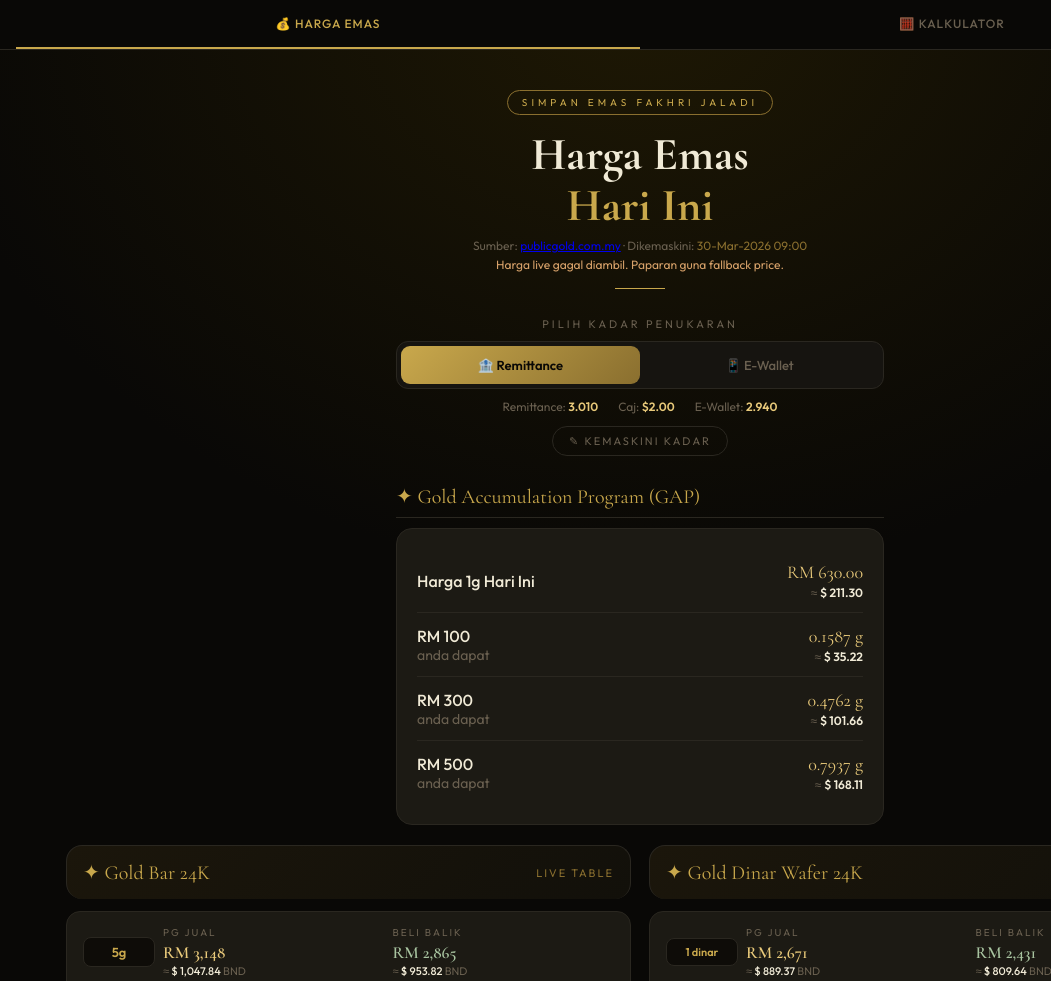
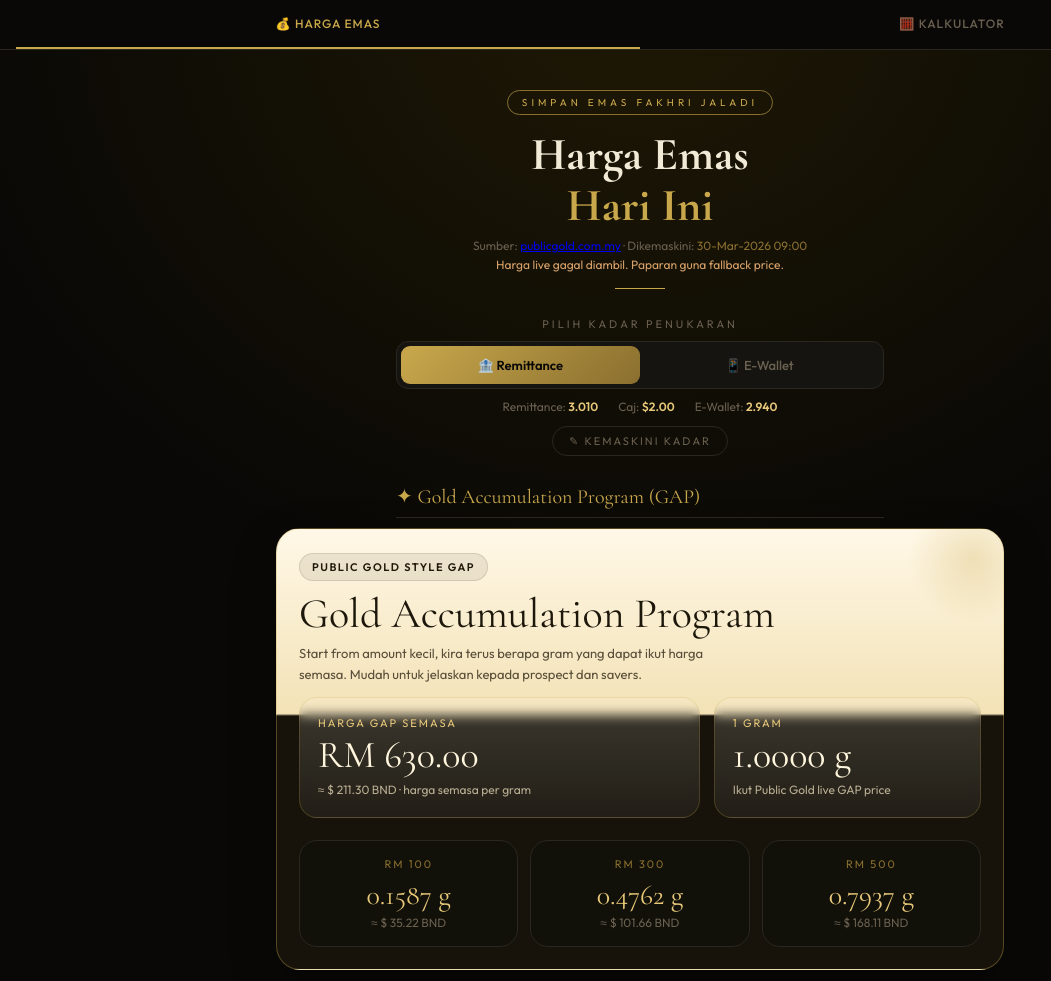
Before and after one commit to FakhriJaladi/simpanemasfj, a website: page index.html in a window 1280 px wide. Shown: the top 981 px of the page, without its empty margins (0-1051 px from the left). Drawn offline with nearby package versions, Linux system fonts and the light colour scheme; no server answers.

Commit message:
Add files via upload

```diff
--- a/index.html
+++ b/index.html
@@ -317,7 +317,136 @@
     }
 
 
-    .gap-card { max-width: 520px; margin: 0 auto 20px; padding: 0 16px; }
+    .gap-card { max-width: 760px; margin: 0 auto 24px; padding: 0 16px; }
+
+    .gap-showcase {
+      background: linear-gradient(180deg, #fff8e7 0%, #f3e2b6 42%, #17130b 42.5%, #17130b 100%);
+      border: 1px solid rgba(201,168,76,0.35);
+      border-radius: 24px;
+      overflow: hidden;
+      box-shadow: 0 18px 45px rgba(0,0,0,0.28);
+    }
+
+    .gap-top {
+      padding: 24px 22px 18px;
+      color: #201809;
+      position: relative;
+    }
+
+    .gap-top::after {
+      content: '';
+      position: absolute;
+      right: -40px;
+      top: -40px;
+      width: 140px;
+      height: 140px;
+      border-radius: 999px;
+      background: radial-gradient(circle, rgba(201,168,76,0.28), transparent 65%);
+    }
+
+    .gap-mini {
+      display: inline-flex;
+      align-items: center;
+      gap: 8px;
+      background: rgba(32,24,9,0.08);
+      border: 1px solid rgba(32,24,9,0.12);
+      border-radius: 999px;
+      padding: 6px 12px;
+      font-size: 11px;
+      letter-spacing: 1.5px;
+      text-transform: uppercase;
+      margin-bottom: 12px;
+      font-weight: 600;
+    }
+
+    .gap-title-hero {
+      font-family: 'Cormorant Garamond', serif;
+      font-size: clamp(28px, 5vw, 42px);
+      line-height: 1;
+      margin-bottom: 8px;
+      color: #1d170b;
+    }
+
+    .gap-sub {
+      font-size: 13px;
+      color: rgba(32,24,9,0.74);
+      max-width: 420px;
+      line-height: 1.6;
+    }
+
+    .gap-stat-grid {
+      display: grid;
+      grid-template-columns: 1.2fr 0.8fr;
+      gap: 14px;
+      padding: 0 22px 22px;
+      margin-top: -6px;
+    }
+
+    .gap-stat-card {
+      background: linear-gradient(180deg, rgba(255,250,237,0.16), rgba(255,250,237,0.05));
+      border: 1px solid rgba(201,168,76,0.22);
+      border-radius: 18px;
+      padding: 18px;
+      backdrop-filter: blur(6px);
+    }
+
+    .gap-stat-label {
+      font-size: 11px;
+      letter-spacing: 2px;
+      text-transform: uppercase;
+      color: var(--gold-light);
+      margin-bottom: 6px;
+    }
+
+    .gap-stat-value {
+      font-family: 'Cormorant Garamond', serif;
+      font-size: clamp(28px, 4.5vw, 38px);
+      color: #fff6dd;
+      line-height: 1;
+    }
+
+    .gap-stat-note {
+      font-size: 12px;
+      color: #b9ae93;
+      margin-top: 6px;
+      line-height: 1.6;
+    }
+
+    .gap-convert {
+      display: grid;
+      grid-template-columns: repeat(3, 1fr);
+      gap: 12px;
+      padding: 0 22px 22px;
+    }
+
+    .gap-convert-card {
+      background: #111009;
+      border: 1px solid var(--border);
+      border-radius: 18px;
+      padding: 16px;
+      text-align: center;
+    }
+
+    .gap-convert-label {
+      font-size: 11px;
+      letter-spacing: 2px;
+      text-transform: uppercase;
+      color: var(--gold-dim);
+      margin-bottom: 10px;
+    }
+
+    .gap-convert-gram {
+      font-family: 'Cormorant Garamond', serif;
+      font-size: 28px;
+      color: var(--gold-light);
+      line-height: 1;
+    }
+
+    .gap-convert-bnd {
+      font-size: 12px;
+      color: var(--muted);
+      margin-top: 6px;
+    }
 
     .product-grid {
       max-width: 1180px;
@@ -368,6 +497,14 @@
 
     @media (max-width: 900px) {
       .product-grid {
+        grid-template-columns: 1fr;
+      }
+
+      .gap-stat-grid {
+        grid-template-columns: 1fr;
+      }
+
+      .gap-convert {
         grid-template-columns: 1fr;
       }
     }
@@ -1042,48 +1179,52 @@ function floor2(num){
     html += `
       <div class="section fadein"><div class="section-title">✦ Gold Accumulation Program (GAP)</div></div>
       <div class="gap-card fadein">
-        <div class="gap-inner">
-          <div class="gap-row">
-            <div class="gap-left">
-              <b>Harga 1g Hari Ini</b>
+        <div class="gap-showcase">
+          <div class="gap-top">
+            <div class="gap-mini">Public Gold Style GAP</div>
+            <div class="gap-title-hero">Gold Accumulation Program</div>
+            <div class="gap-sub">Start from amount kecil, kira terus berapa gram yang dapat ikut harga semasa. Mudah untuk jelaskan kepada prospect dan savers.</div>
+          </div>
+
+          <div class="gap-stat-grid">
+            <div class="gap-stat-card">
+              <div class="gap-stat-label">Harga GAP Semasa</div>
+              <div class="gap-stat-value">RM ${gapPrice.toFixed(2)}</div>
+              <div class="gap-stat-note">≈ ${gapBnd} BND · harga semasa per gram</div>
             </div>
-            <div class="gap-right">
-              <div class="gap-rm">RM ${gapPrice.toFixed(2)}</div>
-              <div class="gap-bnd">≈ <b>${fmtBND(toBND(gapPrice))}</b></div>
+            <div class="gap-stat-card">
+              <div class="gap-stat-label">1 Gram</div>
+              <div class="gap-stat-value">1.0000 g</div>
+              <div class="gap-stat-note">Ikut Public Gold live GAP price</div>
             </div>
           </div>
 
-          <div class="gap-row">
-            <div class="gap-left">
-              <b>RM 100</b>
-              <span>anda dapat</span>
-            </div>
-            <div class="gap-right">
-              <div class="gap-rm">${(100 / gapPrice).toFixed(4)} g</div>
-              <div class="gap-bnd">≈ <b>${fmtBND(toBND(100))}</b></div>
-            </div>
-          </div>
+          <div class="gap-convert">
+    `;
 
-          <div class="gap-row">
-            <div class="gap-left">
-              <b>RM 300</b>
-              <span>anda dapat</span>
-            </div>
-            <div class="gap-right">
-              <div class="gap-rm">${(300 / gapPrice).toFixed(4)} g</div>
-              <div class="gap-bnd">≈ <b>${fmtBND(toBND(300))}</b></div>
-            </div>
-          </div>
+    d.gap.forEach(g => {
+      const rmAmount = parseFloat(g.label.replace('RM ', ''));
+      const bnd = toBND(rmAmount);
+      html += `
+        <div class="gap-convert-card">
+          <div class="gap-convert-label">${g.label}</div>
+          <div class="gap-convert-gram">${g.gram.toFixed(4)} g</div>
+          <div class="gap-convert-bnd">≈ ${fmtBND(bnd)} BND</div>
+        </div>
+      `;
+    });
 
-          <div class="gap-row">
-            <div class="gap-left">
-              <b>RM 500</b>
-              <span>anda dapat</span>
-            </div>
-            <div class="gap-right">
-              <div class="gap-rm">${(500 / gapPrice).toFixed(4)} g</div>
-              <div class="gap-bnd">≈ <b>${fmtBND(toBND(500))}</b></div>
-            </div>
+    [300, 500].forEach(amount => {
+      html += `
+        <div class="gap-convert-card">
+          <div class="gap-convert-label">RM ${amount}</div>
+          <div class="gap-convert-gram">${(amount / gapPrice).toFixed(4)} g</div>
+          <div class="gap-convert-bnd">≈ ${fmtBND(toBND(amount))} BND</div>
+        </div>
+      `;
+    });
+
+    html += `
           </div>
         </div>
       </div>
```
Also changed, not shown: README.txt.
